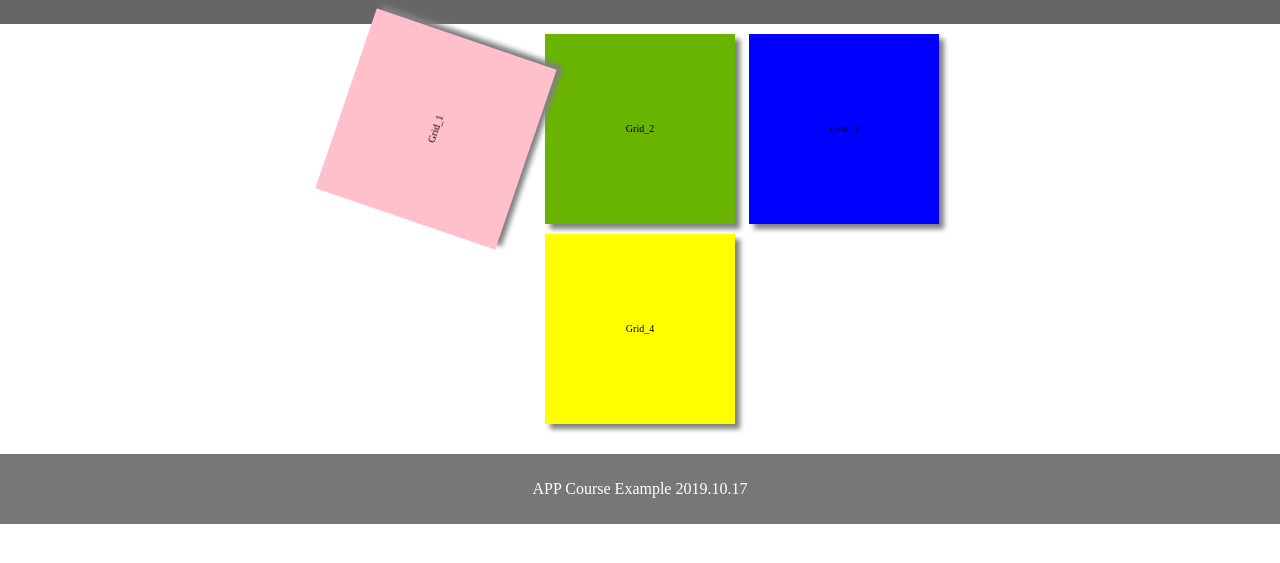
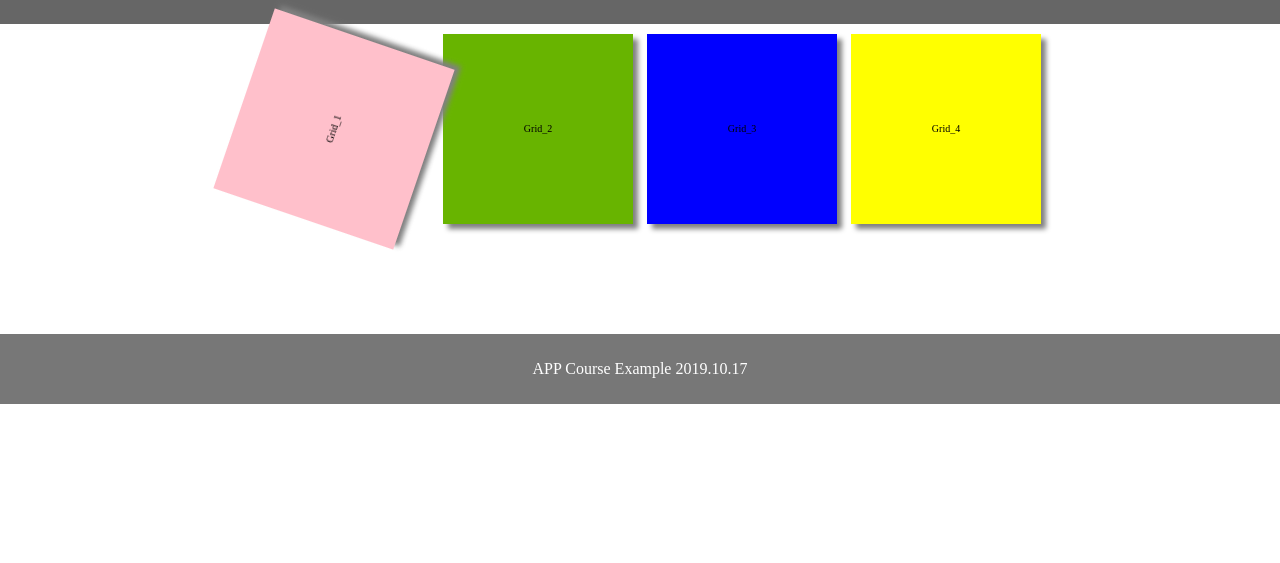
Before and after one commit to chihyunkuo/my_git, a plain HTML site: page APP/index3.html in a window 1280 px wide. Shown: the part 75-638 px from the top of the page. Drawn offline with Linux system fonts and the light colour scheme.

Commit message:
Init APP/index3.html

```diff
--- a/APP/index3.html
+++ b/APP/index3.html
@@ -93,8 +93,8 @@
   }
 
   div.container {
-   width: 800px;
-   height: 420px;
+   width: 840px;
+   height: 300px;
    margin: 0px auto;
   }
 
```
